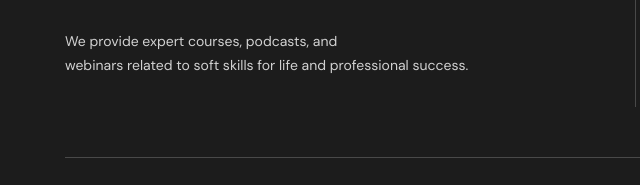
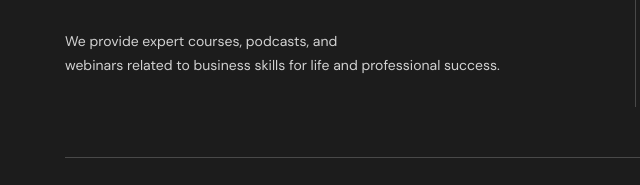
Before and after one commit to rohanmundhe/Gopim, a plain HTML site: page index.html in a window 1280 px wide. Shown: the part 5606-5791 px from the top of the page, 5-645 px from the left. Drawn offline with nearby package versions, Linux system fonts and the light colour scheme; some icons are missing.

Commit message:
Update index.html

```diff
--- a/index.html
+++ b/index.html
@@ -433,7 +433,7 @@
                                 <img src="./assets/imgs/logomain-2.png" alt="Logo" />
                             </a>
                             <p>We provide expert courses, podcasts, and <br>
-                                webinars related to soft skills for life and professional success.</p>
+                                webinars related to business skills for life and professional success.</p>
 
                             <div class="footer-clients d-flex align-items-center">
 
```
